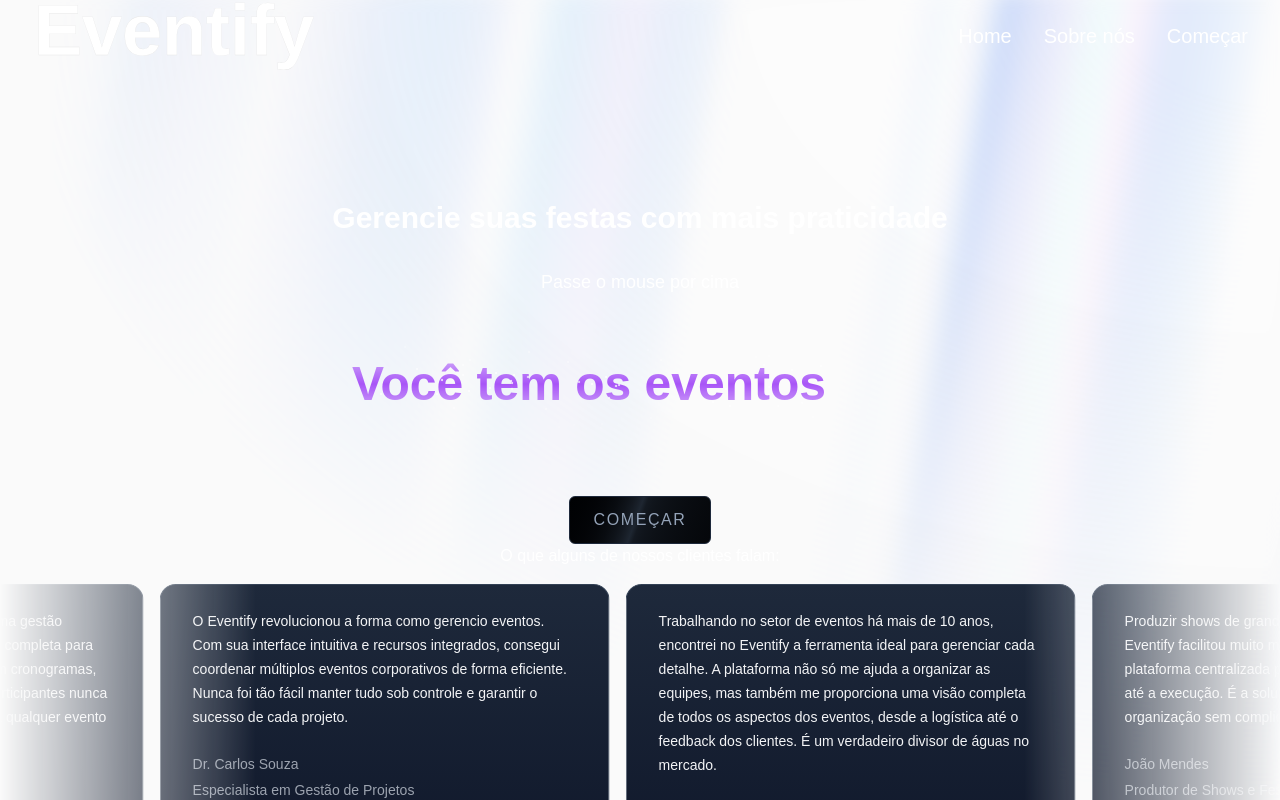
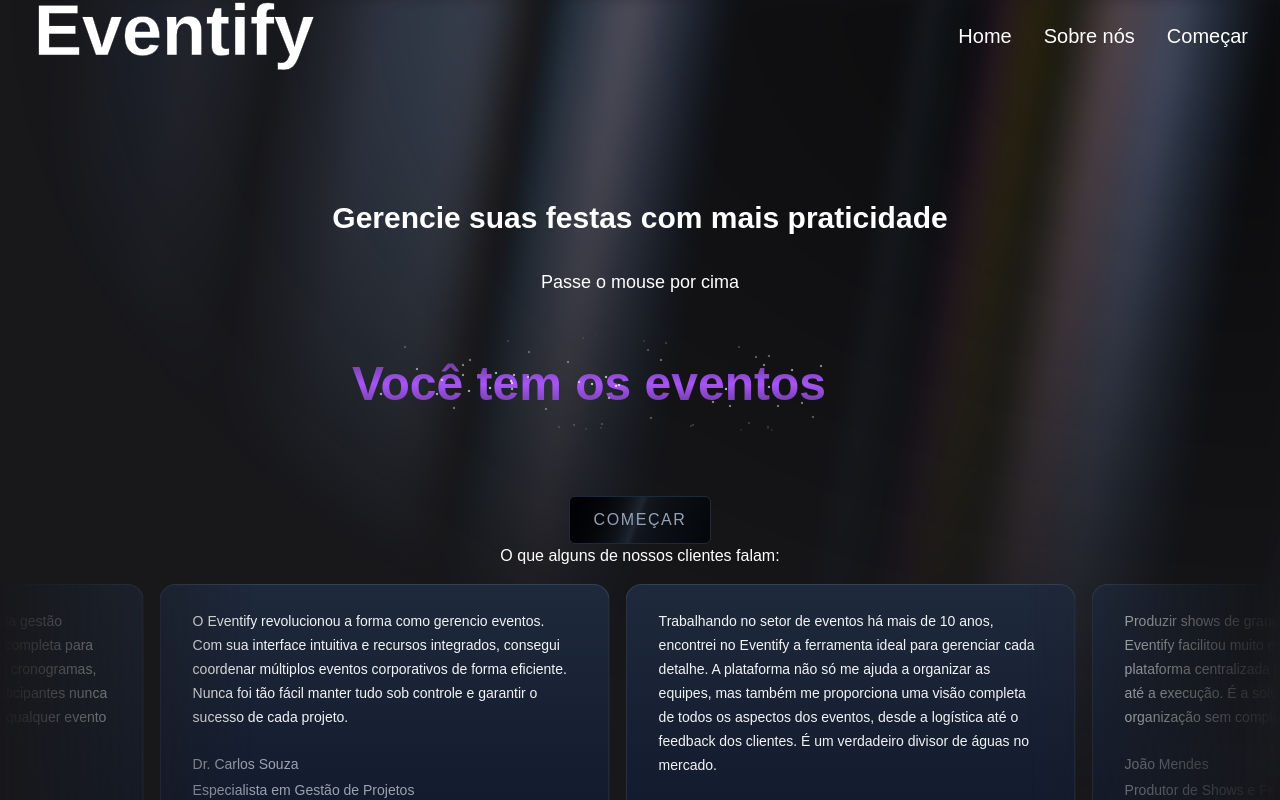
Before and after one commit to Luiz166/event-management, a Next.js app: page / in a window 1280 px wide. Built offline with nearby package versions, Linux system fonts and the light colour scheme.

Commit message:
configuring dark mode

```diff
--- a/tailwind.config.js
+++ b/tailwind.config.js
@@ -5,6 +5,7 @@ const {
   default: flattenColorPalette,
 } = require("tailwindcss/lib/util/flattenColorPalette");
 module.exports = {
+  darkMode: "class",
   content: [
     "./src/pages/**/*.{js,ts,jsx,tsx,mdx}",
     "./src/components/**/*.{js,ts,jsx,tsx,mdx}",
```
